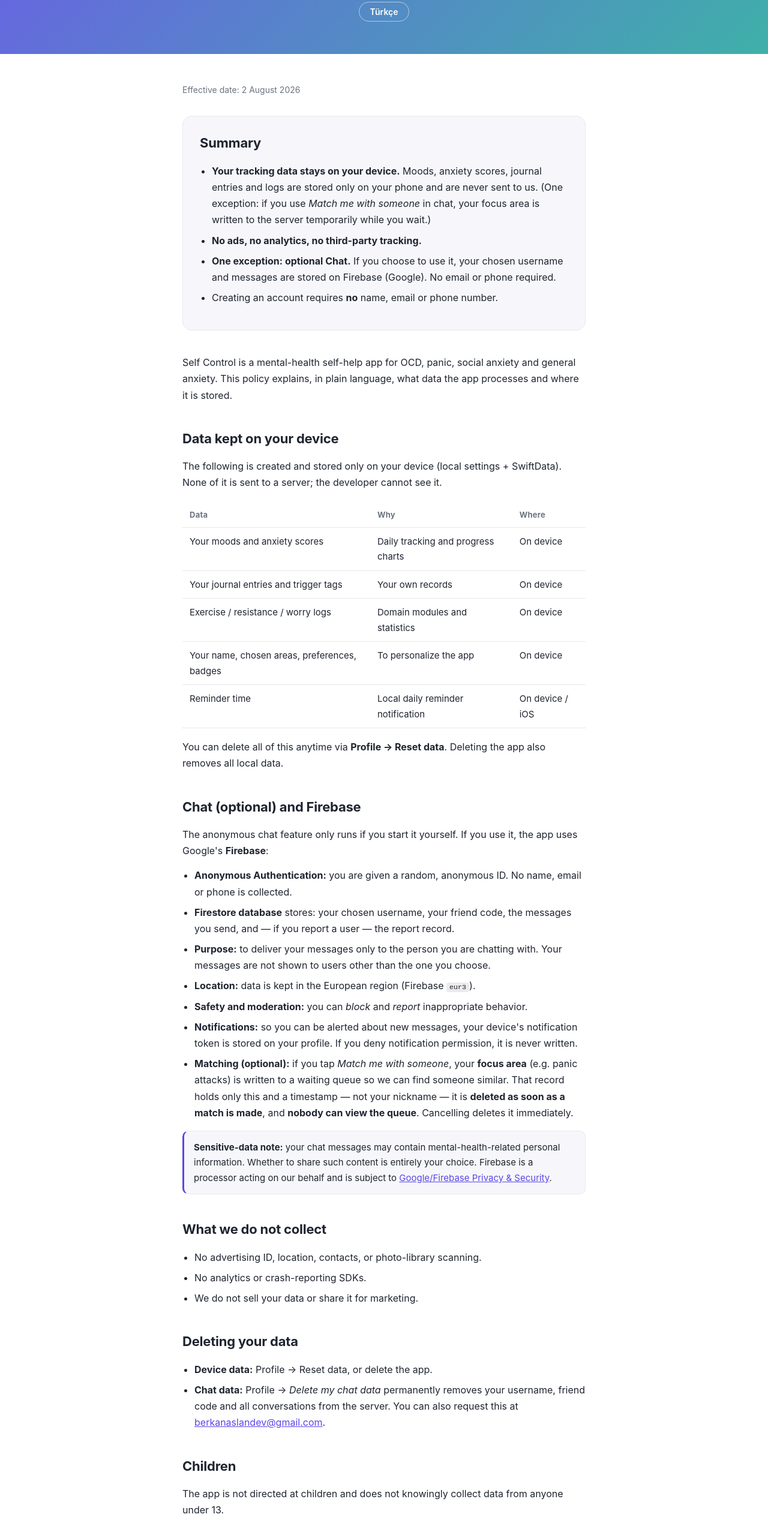
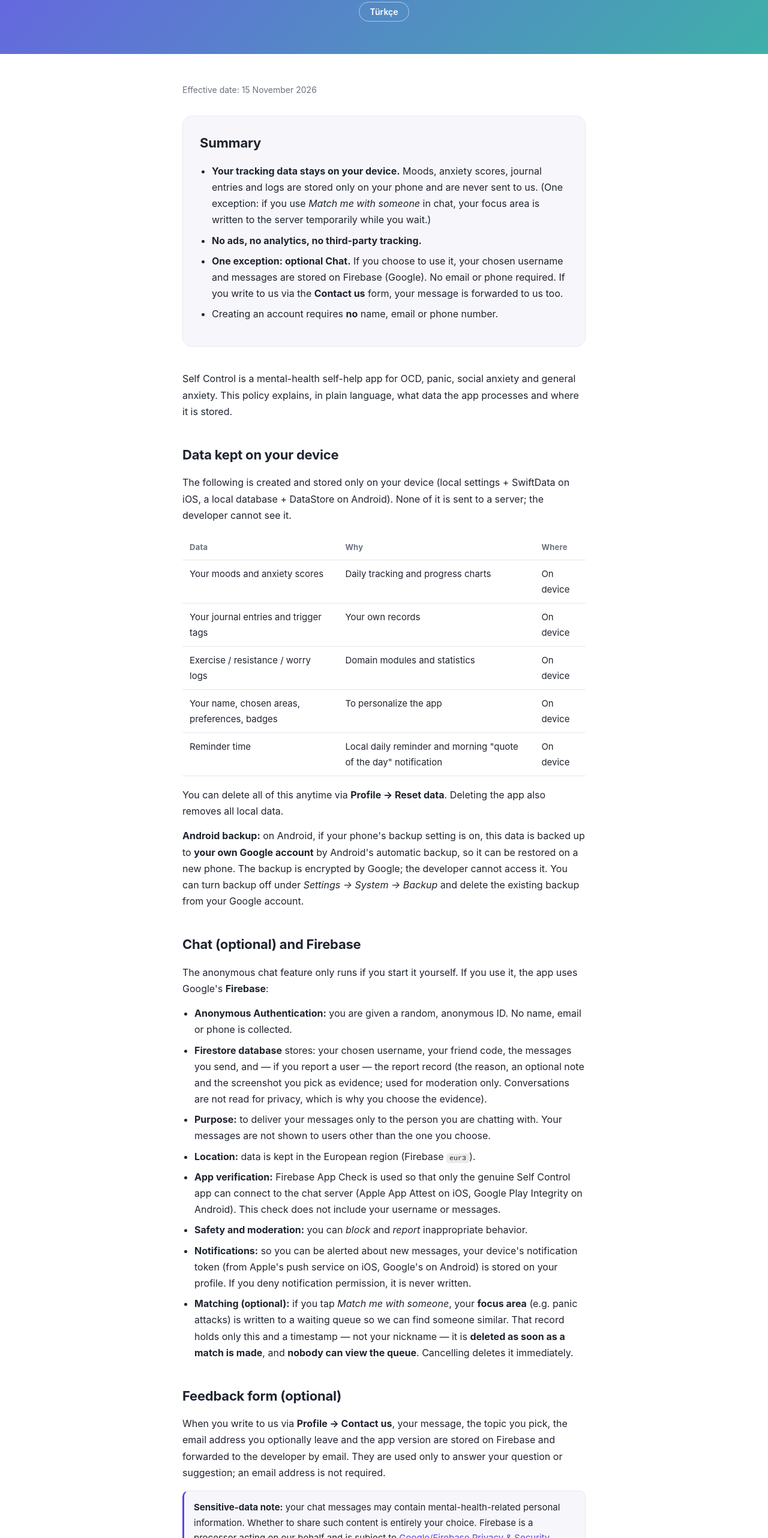
Before and after one commit to berkanaslandev/self-control-privacy, a plain HTML site: page en.html in a window 1280 px wide. Shown: the part 236-2800 px from the top of the page at 60% size. Drawn offline with Linux system fonts and the light colour scheme.

Commit message:
Cover the Android app in the privacy policy
The policy described only the iOS app. It now says where each platform
keeps data on the device, that Android's automatic backup copies it,
encrypted, to the person's own Google account and how to turn that off
or delete it, and that push tokens come from Apple or Google.

Two things both apps already did were missing: the "Bize ulaş" form
stores the message, topic, optional email and app version and forwards
them to the developer by email, and App Check (App Attest on iOS, Play
Integrity on Android) verifies the app before it reaches the chat
server. Reports are described as they work: the reason, an optional
note and the screenshot the reporter picks as evidence, since
conversations are not read. Effective date 15 November 2026.

Co-Authored-By: Claude Opus 5.5 <noreply@anthropic.com>

```diff
--- a/en.html
+++ b/en.html
@@ -73,14 +73,14 @@
 </header>
 
 <main>
-  <p class="effective">Effective date: 2 August 2026</p>
+  <p class="effective">Effective date: 15 November 2026</p>
 
   <div class="summary">
     <h2>Summary</h2>
     <ul>
       <li><strong>Your tracking data stays on your device.</strong> Moods, anxiety scores, journal entries and logs are stored only on your phone and are never sent to us. (One exception: if you use <em>Match me with someone</em> in chat, your focus area is written to the server temporarily while you wait.)</li>
       <li><strong>No ads, no analytics, no third-party tracking.</strong></li>
-      <li><strong>One exception: optional Chat.</strong> If you choose to use it, your chosen username and messages are stored on Firebase (Google). No email or phone required.</li>
+      <li><strong>One exception: optional Chat.</strong> If you choose to use it, your chosen username and messages are stored on Firebase (Google). No email or phone required. If you write to us via the <strong>Contact us</strong> form, your message is forwarded to us too.</li>
       <li>Creating an account requires <strong>no</strong> name, email or phone number.</li>
     </ul>
   </div>
@@ -90,7 +90,7 @@
   and where it is stored.</p>
 
   <h2>Data kept on your device</h2>
-  <p>The following is created and stored only on your device (local settings + SwiftData).
+  <p>The following is created and stored only on your device (local settings + SwiftData on iOS, a local database + DataStore on Android).
   None of it is sent to a server; the developer cannot see it.</p>
   <table>
     <tr><th>Data</th><th>Why</th><th>Where</th></tr>
@@ -98,23 +98,35 @@
     <tr><td>Your journal entries and trigger tags</td><td>Your own records</td><td>On device</td></tr>
     <tr><td>Exercise / resistance / worry logs</td><td>Domain modules and statistics</td><td>On device</td></tr>
     <tr><td>Your name, chosen areas, preferences, badges</td><td>To personalize the app</td><td>On device</td></tr>
-    <tr><td>Reminder time</td><td>Local daily reminder notification</td><td>On device / iOS</td></tr>
+    <tr><td>Reminder time</td><td>Local daily reminder and morning "quote of the day" notification</td><td>On device</td></tr>
   </table>
   <p>You can delete all of this anytime via <strong>Profile → Reset data</strong>.
   Deleting the app also removes all local data.</p>
+  <p><strong>Android backup:</strong> on Android, if your phone's backup setting is on, this data is
+  backed up to <strong>your own Google account</strong> by Android's automatic backup, so it can be
+  restored on a new phone. The backup is encrypted by Google; the developer cannot access it. You can
+  turn backup off under <em>Settings → System → Backup</em> and delete the existing backup from your
+  Google account.</p>
 
   <h2>Chat (optional) and Firebase</h2>
   <p>The anonymous chat feature only runs if you start it yourself. If you use it, the app
   uses Google's <strong>Firebase</strong>:</p>
   <ul>
     <li><strong>Anonymous Authentication:</strong> you are given a random, anonymous ID. No name, email or phone is collected.</li>
-    <li><strong>Firestore database</strong> stores: your chosen username, your friend code, the messages you send, and — if you report a user — the report record.</li>
+    <li><strong>Firestore database</strong> stores: your chosen username, your friend code, the messages you send, and — if you report a user — the report record (the reason, an optional note and the screenshot you pick as evidence; used for moderation only. Conversations are not read for privacy, which is why you choose the evidence).</li>
     <li><strong>Purpose:</strong> to deliver your messages only to the person you are chatting with. Your messages are not shown to users other than the one you choose.</li>
     <li><strong>Location:</strong> data is kept in the European region (Firebase <code>eur3</code>).</li>
+    <li><strong>App verification:</strong> Firebase App Check is used so that only the genuine Self Control app can connect to the chat server (Apple App Attest on iOS, Google Play Integrity on Android). This check does not include your username or messages.</li>
     <li><strong>Safety and moderation:</strong> you can <em>block</em> and <em>report</em> inappropriate behavior.</li>
-    <li><strong>Notifications:</strong> so you can be alerted about new messages, your device's notification token is stored on your profile. If you deny notification permission, it is never written.</li>
+    <li><strong>Notifications:</strong> so you can be alerted about new messages, your device's notification token (from Apple's push service on iOS, Google's on Android) is stored on your profile. If you deny notification permission, it is never written.</li>
     <li><strong>Matching (optional):</strong> if you tap <em>Match me with someone</em>, your <strong>focus area</strong> (e.g. panic attacks) is written to a waiting queue so we can find someone similar. That record holds only this and a timestamp — not your nickname — it is <strong>deleted as soon as a match is made</strong>, and <strong>nobody can view the queue</strong>. Cancelling deletes it immediately.</li>
   </ul>
+
+  <h2>Feedback form (optional)</h2>
+  <p>When you write to us via <strong>Profile → Contact us</strong>, your message, the topic you pick,
+  the email address you optionally leave and the app version are stored on Firebase and forwarded to the
+  developer by email. They are used only to answer your question or suggestion; an email address is
+  not required.</p>
   <div class="note"><strong>Sensitive-data note:</strong> your chat messages may contain
   mental-health-related personal information. Whether to share such content is entirely
   your choice. Firebase is a processor acting on our behalf and is subject to
@@ -129,8 +141,8 @@
 
   <h2>Deleting your data</h2>
   <ul>
-    <li><strong>Device data:</strong> Profile → Reset data, or delete the app.</li>
-    <li><strong>Chat data:</strong> Profile → <em>Delete my chat data</em> permanently removes your username, friend code and all conversations from the server. You can also request this at <a href="mailto:berkanaslandev@gmail.com">berkanaslandev@gmail.com</a>.</li>
+    <li><strong>Device data:</strong> Profile → Reset data, or delete the app. On Android, the backup in your Google account may remain; you can delete it from your phone's backup settings or your Google account.</li>
+    <li><strong>Chat data:</strong> Profile → <em>Delete my chat data</em> permanently removes your username, friend code and all conversations from the server. You can also request this — or deletion of what you sent via the <em>Contact us</em> form — at <a href="mailto:berkanaslandev@gmail.com">berkanaslandev@gmail.com</a>.</li>
   </ul>
 
   <h2>Children</h2>
```
Also changed, not shown: index.html (+20 -9 lines), 1 other file.
